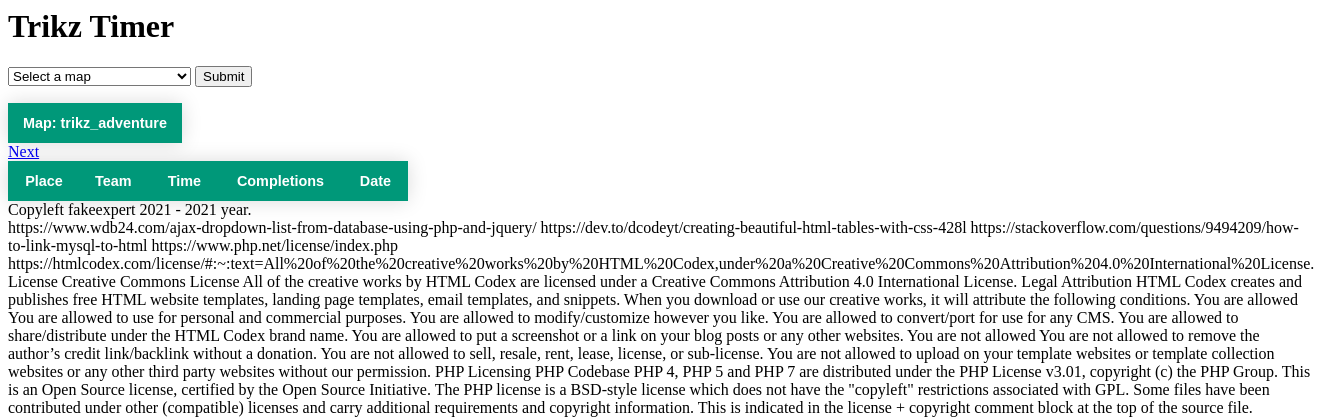
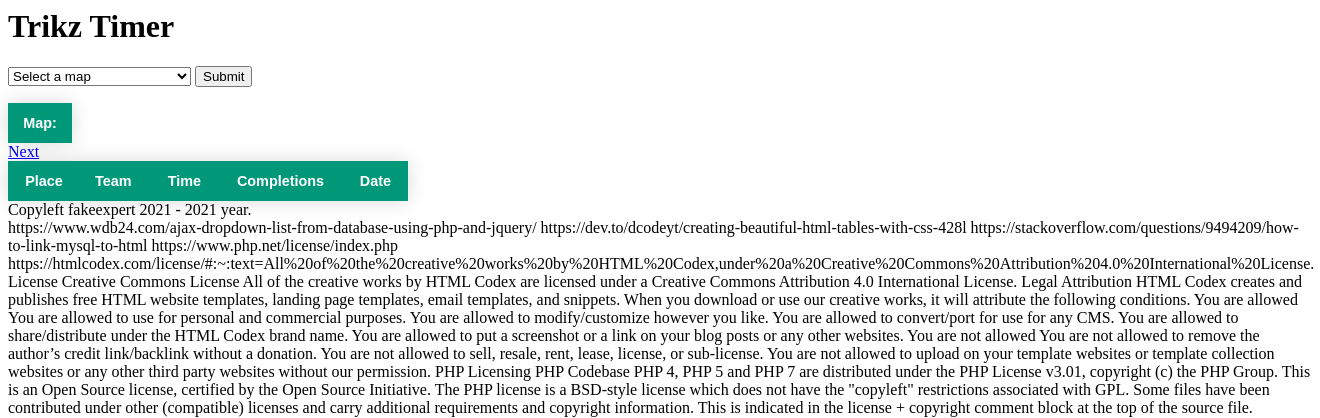
Before and after one commit to DeadSurfer/trikz, a PHP site: page /index5.php?start=1 in a window 1320 px wide. Shown: the top 418 px of the page. Run offline with PHP 8.4, Linux system fonts and the light colour scheme; data comes from the database, SQL or seed files in the repository; data that the repository does not hold is empty; some libraries are stand-ins or nearby versions.

Commit message:
Update index5.php

```diff
--- a/index5.php
+++ b/index5.php
@@ -199,8 +199,8 @@
 	//if($_POST['submit'] != NULL)
 	if(isset($_POST['submit'])) //https://stackoverflow.com/questions/65603660/beginner-php-warning-undefined-array-key
 		$name = $_POST['submit']; //https://stackoverflow.com/questions/13447554/how-to-get-input-field-value-using-php
-	else
-		$name = "trikz_adventure";
+	//else
+		//$name = "trikz_adventure";
 	//$name = $_POST
 	?>
 	<?php
```
